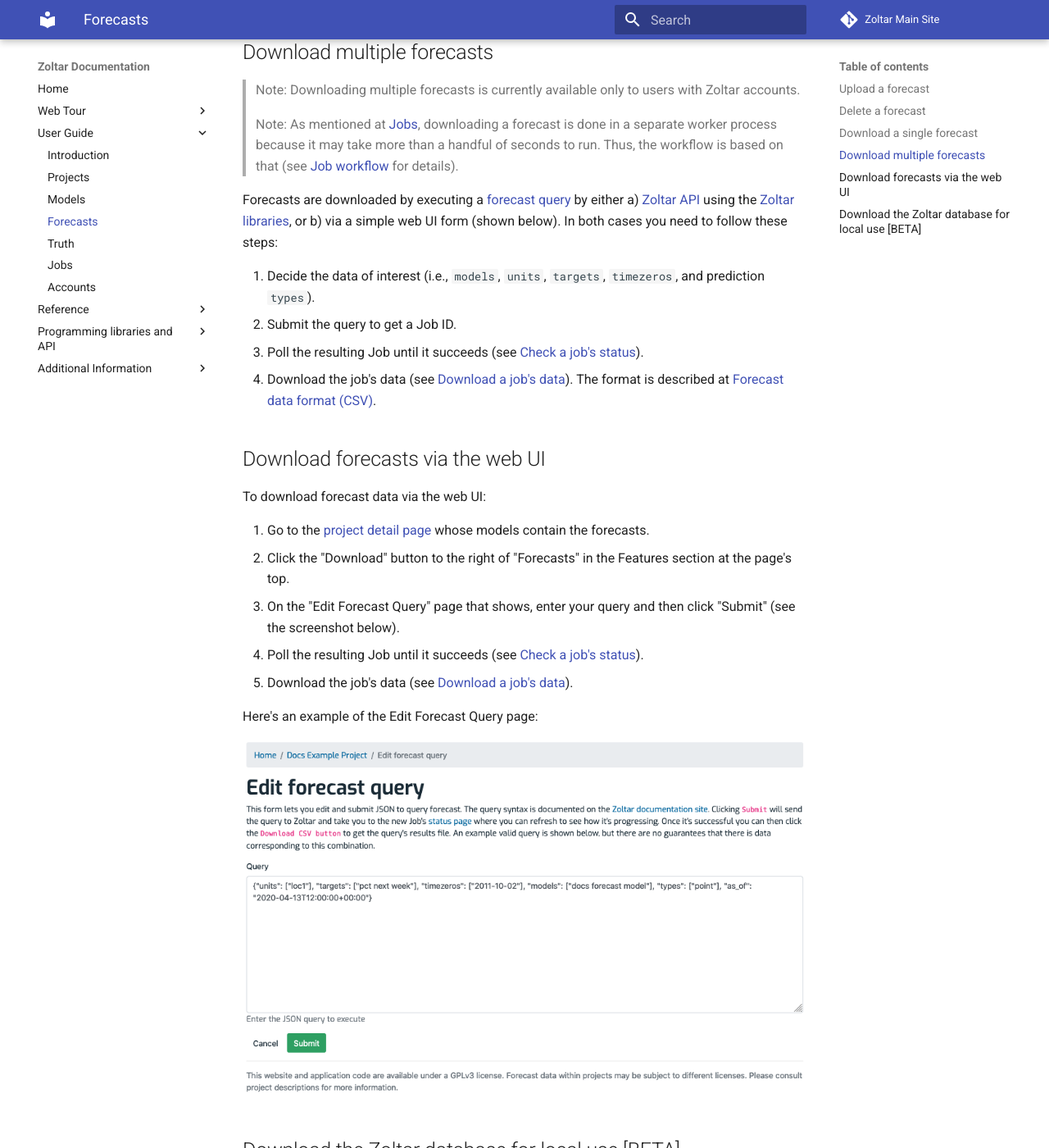
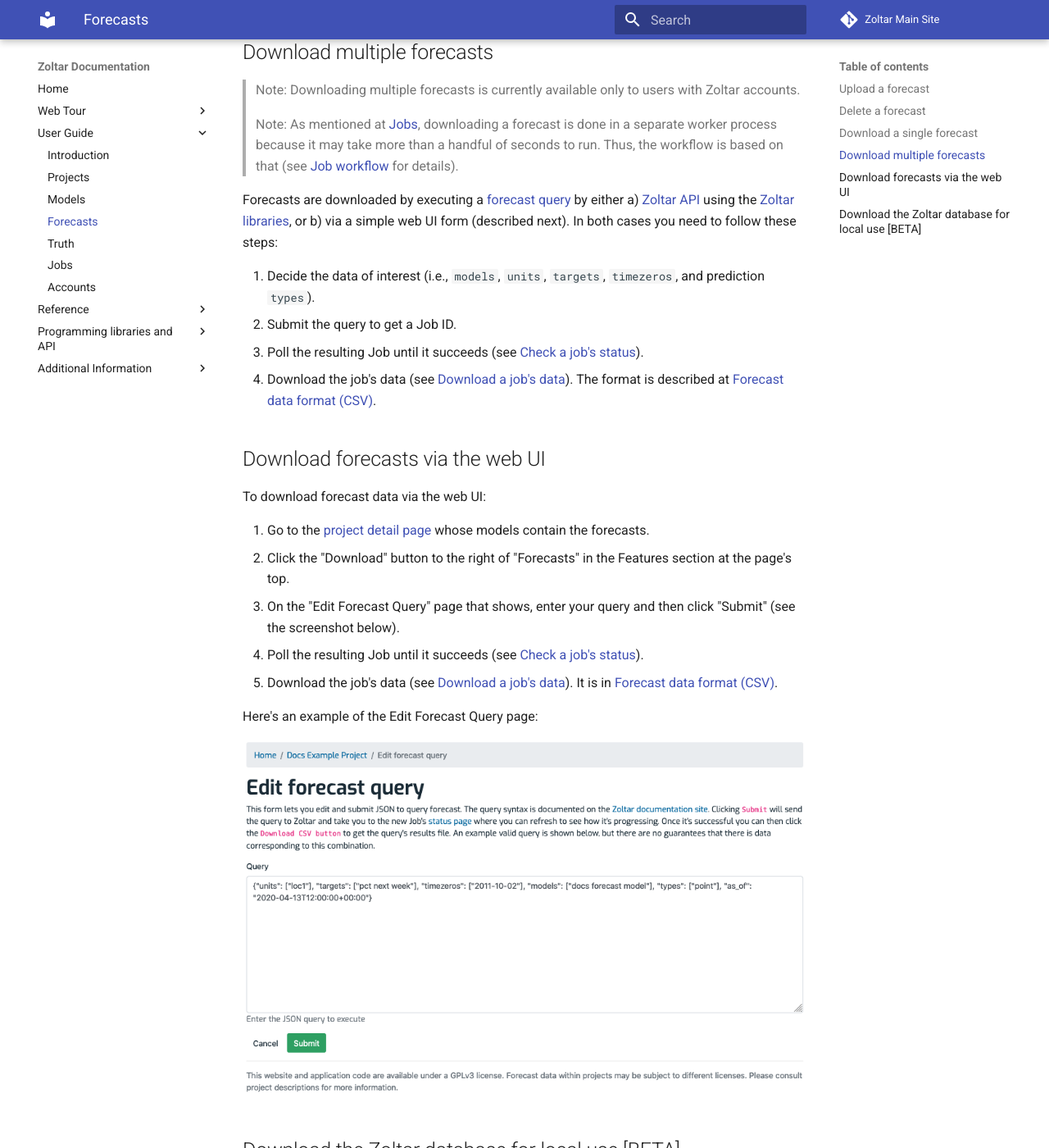
Before and after one commit to reichlab/docs.zoltardata, an MkDocs documentation site: the page built from docs/Forecasts.md, in a window 1280 px wide and 1400 px high, scrolled down 1728 px. Shown: the whole window at 82% size. Built offline with MkDocs 1.6.1 and Material for MkDocs 9.7.7, drawn with Linux system fonts in a browser that asks for light colours.

```diff
--- a/docs/Forecasts.md
+++ b/docs/Forecasts.md
@@ -54,7 +54,7 @@ To download a particular forecast:
 >
 > Note: As mentioned at [Jobs](Jobs.md), downloading a forecast is done in a separate worker process because it may take more than a handful of seconds to run. Thus, the workflow is based on that (see [Job workflow](Jobs.md#workflow) for details).
 
-Forecasts are downloaded by executing a [forecast query](ForecastQueryFormat.md) by either a) [Zoltar API](Api.md) using the [Zoltar libraries](ApiIntro.md), or b) via a simple web UI form (shown below). In both cases you need to follow these steps:
+Forecasts are downloaded by executing a [forecast query](ForecastQueryFormat.md) by either a) [Zoltar API](Api.md) using the [Zoltar libraries](ApiIntro.md), or b) via a simple web UI form (described next). In both cases you need to follow these steps:
 
  1. Decide the data of interest (i.e., `models`, `units`, `targets`, `timezeros`, and prediction `types`).
  1. Submit the query to get a Job ID.
@@ -70,7 +70,7 @@ To download forecast data via the web UI:
  1. Click the "Download" button to the right of "Forecasts" in the Features section at the page's top.
  1. On the "Edit Forecast Query" page that shows, enter your query and then click "Submit" (see the screenshot below).
  1. Poll the resulting Job until it succeeds (see [Check a job's status](Jobs.md#check-a-jobs-status)).
- 1. Download the job's data (see [Download a job's data](Jobs.md#download-a-jobs-data)).
+ 1. Download the job's data (see [Download a job's data](Jobs.md#download-a-jobs-data)). It is in [Forecast data format (CSV)](#forecast-data-format-csv).
 
 
 Here's an example of the Edit Forecast Query page:
```
Also changed, not shown: docs/ReleaseNotes4_5.md (+1 -1 lines).
